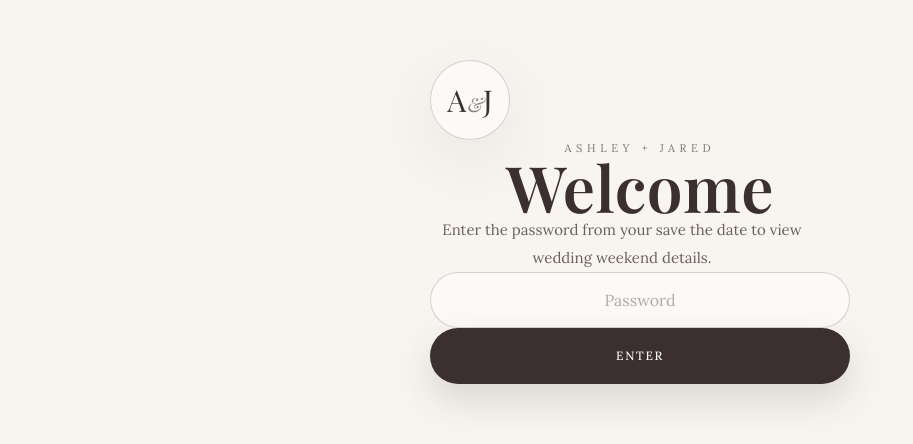
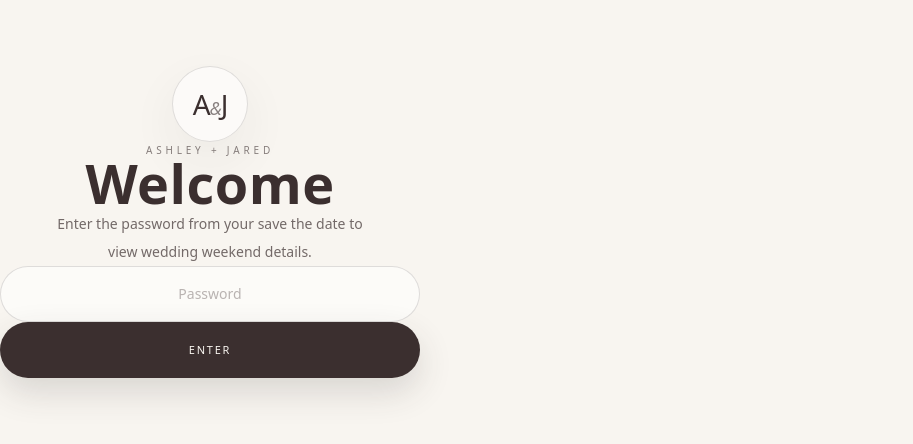
Before and after one commit to bennettbarchus/ashandjaeinthea, a Next.js app: page / in a window 1280 px wide. Shown: the part 178-622 px from the top of the page, without its empty margins (0-913 px from the left). Built offline with nearby package versions, Linux system fonts and the light colour scheme.

Commit message:
UX spacing fix 3

```diff
--- a/app/layout.tsx
+++ b/app/layout.tsx
@@ -1,41 +1,31 @@
-import type { Metadata, Viewport } from "next";
-import { Playfair_Display, Lora } from "next/font/google";
+import type { Metadata } from "next";
+import { Cormorant_Garamond, Inter } from "next/font/google";
 import "./globals.css";
 
-const playfair = Playfair_Display({
-  variable: "--font-playfair",
+const serif = Cormorant_Garamond({
+variable: "--font-serif",
 subsets: ["latin"],
-  weight: ["400", "600", "700"],
+weight: ["400", "500", "600", "700"],
 });
 
-const lora = Lora({
-  variable: "--font-lora",
+const sans = Inter({
+variable: "--font-sans",
 subsets: ["latin"],
-  weight: ["400", "500"],
 });
 
 export const metadata: Metadata = {
-  title: "Ashley & Jared - May 3rd, 2026",
-  description: "Join us for our wedding in Atlanta, Georgia",
-};
-
-export const viewport: Viewport = {
-  width: "device-width",
-  initialScale: 1,
+title: "Ashley + Jared",
+description: "Wedding weekend details for Ashley and Jared in Atlanta, Georgia.",
 };
 
 export default function RootLayout({
 children,
-}: Readonly<{
+}: {
 children: React.ReactNode;
-}>) {
+}) {
 return (
-    <html
-      lang="en"
-      className={`${playfair.variable} ${lora.variable} h-full antialiased`}
-    >
-      <body>{children}
-      </body>
+<html lang="en" className={`${serif.variable} ${sans.variable}`}>
+<body>{children}</body>
 </html>
 );
 }
--- a/app/page.tsx
+++ b/app/page.tsx
@@ -57,36 +57,36 @@ export default function Home() {
 
   if (hasAccess === null) {
     return (
-      <main className="flex min-h-screen w-full items-center justify-center bg-[#F8F5F0] text-[#3B2F2F]">
-        <p className="text-sm opacity-60">Loading…</p>
+      <main className="flex min-h-screen items-center justify-center bg-[#F8F5F0] text-[#3B2F2F]">
+        <p className="font-sans text-sm opacity-60">Loading…</p>
       </main>
     );
   }
 
   if (!hasAccess) {
     return (
-      <main className="flex min-h-screen w-full items-center justify-center bg-[#F8F5F0] px-6 text-[#3B2F2F]">
-        <section className="w-full max-w-[420px] text-center">
-          <div className="mx-auto mb-10 flex h-20 w-20 items-center justify-center rounded-full border border-[#3B2F2F]/20 bg-white/50 shadow-[0_20px_60px_rgba(59,47,47,0.08)]">
-            <span className="font-serif text-3xl">
-              A<span className="mx-1 text-xl italic opacity-60">&</span>J
+      <main className="min-h-screen bg-[#F8F5F0] px-6 text-[#3B2F2F]">
+        <section className="mx-auto flex min-h-screen w-full max-w-[420px] flex-col items-center justify-center py-12 text-center">
+          <div className="mb-10 flex h-[76px] w-[76px] items-center justify-center rounded-full border border-[#3B2F2F]/15 bg-white/50 shadow-[0_18px_50px_rgba(59,47,47,0.06)]">
+            <span className="font-serif text-[28px] leading-none tracking-[-0.04em]">
+              A<span className="mx-1 text-[18px] italic opacity-60">&</span>J
             </span>
           </div>
 
-          <p className="mb-6 text-[11px] uppercase tracking-[0.42em] opacity-65">
+          <p className="mb-5 font-sans text-[10px] uppercase tracking-[0.38em] opacity-60">
             Ashley + Jared
           </p>
 
-          <h1 className="mb-8 font-serif text-[64px] leading-[0.9] tracking-[-0.04em]">
+          <h1 className="mb-7 font-serif text-[54px] leading-[0.95] tracking-[-0.035em]">
             Welcome
           </h1>
 
-          <p className="mx-auto mb-10 max-w-sm text-[15px] leading-7 opacity-75">
+          <p className="mb-10 max-w-[320px] font-sans text-[14px] leading-7 opacity-70">
             Enter the password from your save the date to view wedding weekend
             details.
           </p>
 
-          <form onSubmit={handleSubmit} className="space-y-4">
+          <form onSubmit={handleSubmit} className="w-full space-y-4">
             <input
               type="password"
               value={password}
@@ -95,12 +95,12 @@ export default function Home() {
                 setError("");
               }}
               placeholder="Password"
-              className="h-14 w-full rounded-full border border-[#3B2F2F]/20 bg-white/50 px-6 text-center outline-none placeholder:text-[#3B2F2F]/40 focus:border-[#3B2F2F]"
+              className="h-14 w-full rounded-full border border-[#3B2F2F]/15 bg-white/55 px-6 text-center font-sans text-sm outline-none placeholder:text-[#3B2F2F]/35 focus:border-[#3B2F2F]/50"
             />
 
-            {error && <p className="text-sm opacity-80">{error}</p>}
+            {error && <p className="font-sans text-sm opacity-75">{error}</p>}
 
-            <button className="h-14 w-full rounded-full bg-[#3B2F2F] text-xs font-medium uppercase tracking-[0.14em] text-[#F8F5F0] shadow-[0_16px_36px_rgba(59,47,47,0.16)]">
+            <button className="h-14 w-full rounded-full bg-[#3B2F2F] font-sans text-[11px] font-medium uppercase tracking-[0.16em] text-[#F8F5F0] shadow-[0_14px_34px_rgba(59,47,47,0.16)]">
               Enter
             </button>
           </form>
@@ -110,97 +110,94 @@ export default function Home() {
   }
 
   return (
-    <main className="min-h-screen w-full bg-[#F8F5F0] px-5 py-10 text-[#3B2F2F] md:flex md:items-start md:justify-center md:px-10 md:py-16">
-      <section className="mx-auto w-full max-w-[560px]">
-        {/* HEADER */}
+    <main className="min-h-screen bg-[#F8F5F0] px-5 py-10 text-[#3B2F2F] md:px-10 md:py-16">
+      <div className="mx-auto w-full max-w-[560px]">
         <header className="text-center">
-          <div className="mx-auto mb-10 flex h-20 w-20 items-center justify-center rounded-full border border-[#3B2F2F]/20 bg-white/50 shadow-[0_20px_60px_rgba(59,47,47,0.08)]">
-            <span className="font-serif text-3xl">
-              A<span className="mx-1 text-xl italic opacity-60">&</span>J
+          <div className="mx-auto mb-9 flex h-[72px] w-[72px] items-center justify-center rounded-full border border-[#3B2F2F]/15 bg-white/50 shadow-[0_18px_50px_rgba(59,47,47,0.06)] md:mb-10 md:h-20 md:w-20">
+            <span className="font-serif text-[27px] leading-none tracking-[-0.04em] md:text-3xl">
+              A<span className="mx-1 text-[17px] italic opacity-60">&</span>J
             </span>
           </div>
 
-          <p className="mb-8 text-[11px] uppercase tracking-[0.42em] opacity-65">
+          <p className="mb-6 font-sans text-[10px] uppercase tracking-[0.42em] opacity-55 md:mb-7">
             Atlanta, Georgia
           </p>
 
-          <h1 className="font-serif text-[74px] leading-[0.86] tracking-[-0.045em] md:text-[88px]">
+          <h1 className="font-serif text-[56px] leading-[0.9] tracking-[-0.045em] md:text-[84px]">
             Ashley
-            <span className="my-3 block text-2xl italic tracking-normal opacity-45">
+            <span className="my-1 block text-[22px] italic leading-none tracking-normal opacity-45 md:my-2 md:text-[28px]">
               &
             </span>
             Jared
           </h1>
 
-          <div className="mx-auto my-10 h-px w-16 bg-[#3B2F2F]/20" />
+          <div className="mx-auto my-8 h-px w-12 bg-[#3B2F2F]/18 md:my-11 md:w-16" />
 
-          <p className="text-[11px] uppercase tracking-[0.3em] opacity-60">
+          <p className="font-sans text-[10px] uppercase tracking-[0.32em] opacity-55">
             Wedding Weekend
           </p>
 
-          <p className="mt-4 font-serif text-[30px] leading-tight tracking-[-0.02em] md:text-[34px]">
+          <p className="mt-4 font-serif text-[27px] leading-tight tracking-[-0.02em] md:mt-5 md:text-[38px]">
             November 13–14, 2026
           </p>
         </header>
 
-        {/* WELCOME */}
-        <section className="mx-auto mt-20 max-w-[440px] text-center">
-          <p className="font-serif text-[28px] leading-tight tracking-[-0.02em]">
+        <section className="mx-auto mt-16 max-w-[430px] text-center md:mt-24">
+          <p className="font-serif text-[28px] leading-[1.12] tracking-[-0.025em] md:text-[40px]">
             We can’t wait to celebrate with you in Atlanta.
           </p>
 
-          <p className="mt-6 text-[15px] leading-7 opacity-75">
+          <p className="mx-auto mt-6 max-w-[390px] font-sans text-[14px] leading-7 opacity-68 md:mt-7 md:text-[15px]">
             To make planning easy, we’ve curated a few recommended places to
             stay for the weekend.
           </p>
         </section>
 
-        {/* HOTELS */}
-        <section className="mt-24">
-          <div className="mb-10 text-center">
-            <p className="text-[11px] uppercase tracking-[0.35em] opacity-55">
+        <section className="mt-20 md:mt-28">
+          <div className="mb-9 text-center md:mb-12">
+            <p className="font-sans text-[10px] uppercase tracking-[0.38em] opacity-50">
               Stay
             </p>
 
-            <h2 className="mt-4 font-serif text-[42px] leading-tight tracking-[-0.03em]">
+            <h2 className="mt-4 font-serif text-[40px] leading-[0.98] tracking-[-0.04em] md:text-[54px]">
               Recommended Hotels
             </h2>
 
-            <p className="mx-auto mt-4 max-w-xs text-sm leading-6 opacity-65">
+            <p className="mx-auto mt-5 max-w-[320px] font-sans text-[13px] leading-6 opacity-60 md:text-sm">
               Choose the option that fits your weekend best.
             </p>
           </div>
 
-          <div className="space-y-5">
+          <div className="space-y-5 md:space-y-6">
             {hotels.map((hotel) => (
               <a
                 key={hotel.name}
                 href={hotel.href}
                 target="_blank"
                 rel="noopener noreferrer"
-                className="block rounded-[30px] border border-[#3B2F2F]/10 bg-white/65 p-6 text-left shadow-[0_18px_50px_rgba(59,47,47,0.06)] transition hover:border-[#3B2F2F]/25"
+                className="block rounded-[28px] border border-[#3B2F2F]/10 bg-white/72 p-6 text-left shadow-[0_14px_40px_rgba(59,47,47,0.045)] transition hover:border-[#3B2F2F]/25 md:rounded-[32px] md:p-7"
               >
-                <div className="mb-5 flex items-start justify-between gap-5">
+                <div className="mb-5 flex items-start justify-between gap-4">
                   <div>
-                    <p className="mb-2 text-[11px] uppercase tracking-[0.24em] opacity-55">
+                    <p className="mb-3 font-sans text-[10px] uppercase tracking-[0.24em] opacity-50">
                       {hotel.tier} · {hotel.label}
                     </p>
 
-                    <h3 className="font-serif text-[30px] leading-tight tracking-[-0.02em]">
+                    <h3 className="font-serif text-[28px] leading-[1.02] tracking-[-0.025em] md:text-[34px]">
                       {hotel.name}
                     </h3>
                   </div>
 
-                  <p className="rounded-full border border-[#3B2F2F]/10 px-3 py-1 text-xs opacity-65">
+                  <p className="shrink-0 rounded-full border border-[#3B2F2F]/10 bg-[#F8F5F0]/60 px-3 py-1 font-sans text-[11px] opacity-60">
                     {hotel.time}
                   </p>
                 </div>
 
-                <p className="text-sm leading-6 opacity-72">
+                <p className="max-w-[420px] font-sans text-[13px] leading-6 opacity-68 md:text-sm">
                   {hotel.description}
                 </p>
 
-                <div className="mt-6 flex h-12 items-center justify-center rounded-full bg-[#3B2F2F] text-xs font-medium uppercase tracking-[0.14em] text-[#F8F5F0]">
+                <div className="mt-6 flex h-12 items-center justify-center rounded-full bg-[#3B2F2F] font-sans text-[11px] font-medium uppercase tracking-[0.16em] text-[#F8F5F0] shadow-[0_10px_22px_rgba(59,47,47,0.12)] md:mt-7">
                   Book Your Stay
                 </div>
               </a>
@@ -208,20 +205,19 @@ export default function Home() {
           </div>
         </section>
 
-        {/* CLOSING */}
-        <footer className="mx-auto mt-24 max-w-sm text-center">
-          <div className="mx-auto mb-8 h-px w-16 bg-[#3B2F2F]/20" />
+        <footer className="mx-auto mt-24 max-w-[380px] pb-12 text-center md:mt-32 md:pb-16">
+          <div className="mx-auto mb-8 h-px w-12 bg-[#3B2F2F]/18 md:mb-9" />
 
-          <p className="font-serif text-2xl leading-tight">
+          <p className="font-serif text-[28px] leading-tight tracking-[-0.02em] md:text-[34px]">
             More details to come.
           </p>
 
-          <p className="mt-4 text-sm leading-6 opacity-65">
+          <p className="mt-5 font-sans text-[13px] leading-6 opacity-60 md:text-sm">
             For now, book your stay and save the weekend. We’ll share additional
             wedding details soon.
           </p>
         </footer>
-      </section>
+      </div>
     </main>
   );
 }
```
Lines whose indentation alone changed are shown as unchanged.
